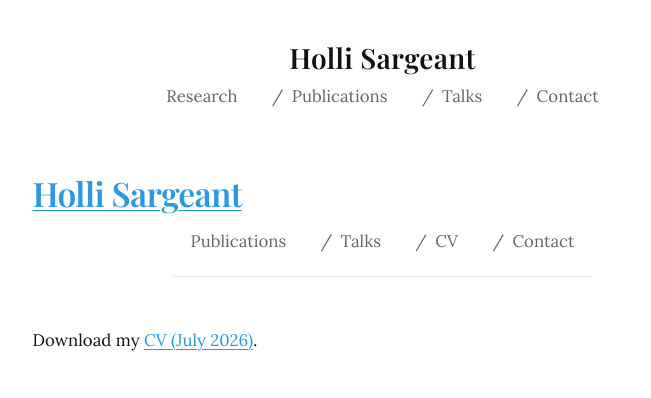
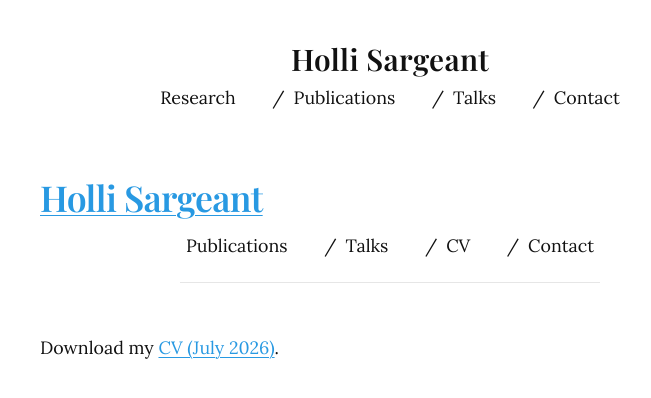
Before and after one commit to hollisargeant/hollisargeant.github.io, a Jekyll site: the page built from cv.md, in a window 1280 px wide. Shown: the top 398 px of the page, without its empty margins (250-901 px from the left). Built offline with Jekyll 4.4.1, drawn with Linux system fonts in a browser that asks for light colours.

Commit message:
Update custom.css

```diff
--- a/assets/css/custom.css
+++ b/assets/css/custom.css
@@ -3,40 +3,27 @@
    ========================= */
 :root{
   --text:#111;
-  --muted:#666;
   --link:#2899e2;       /* lighter sky blue */
   --rule:#e6e6e6;
   --colw:700px;         /* content width */
   --padx:1.5rem;        /* side padding */
-
-  /* Announcement box colours */
-  --announcement-blue:#e8f4fc;
-  --announcement-green:#e8f4ec;
-  --announcement-yellow:#fff6df;
-  --announcement-pink:#fcecf0;
-  --announcement-grey:#f1f2f3;
 }
 
-html{ font-size:16px; }
-html { scrollbar-gutter: stable; }
+html{ font-size:17px; }
 
 body{
+  margin:0;
   font-family:"Lora", Georgia, serif;
-  font-weight:400;
-  line-height:1.8;
+  line-height:1.6;
   color:var(--text);
+  background:#fff;
   -webkit-font-smoothing:antialiased;
-  -moz-osx-font-smoothing:grayscale;
-  text-rendering:optimizeLegibility;
-  margin:0;
-  background:#fff;
 }
 
-/* Main centered column */
 .container{
   max-width:var(--colw);
   margin:0 auto;
-  padding:0 var(--padx) 4rem;
+  padding:0 16px 5rem;
 }
 
 /* Headings (Playfair Display) */
```
